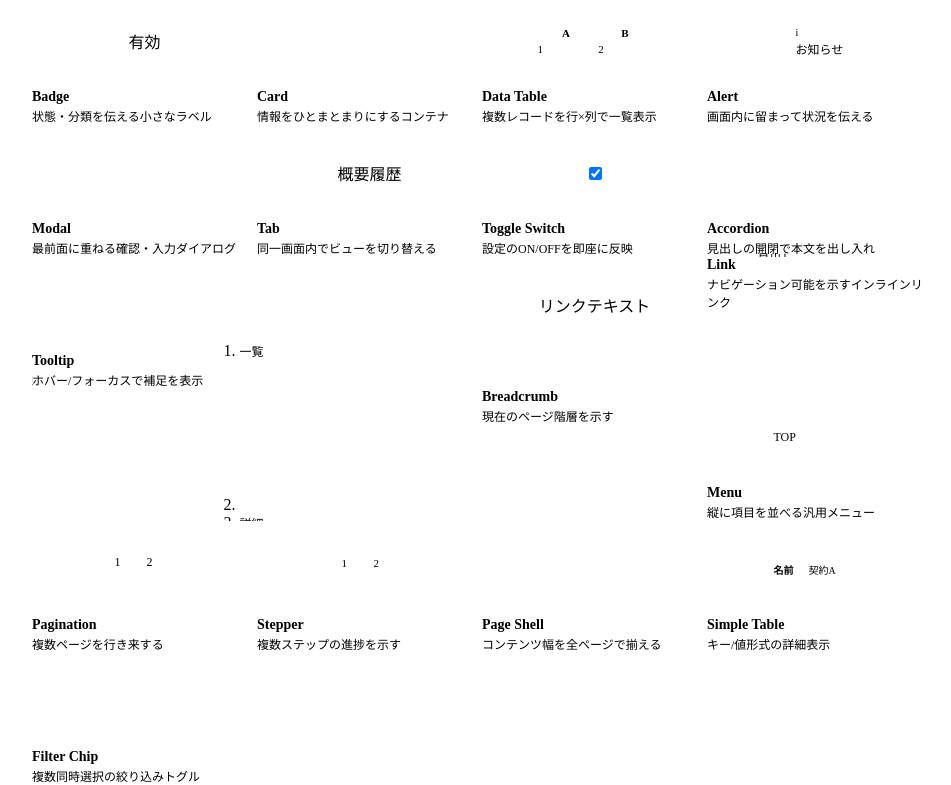
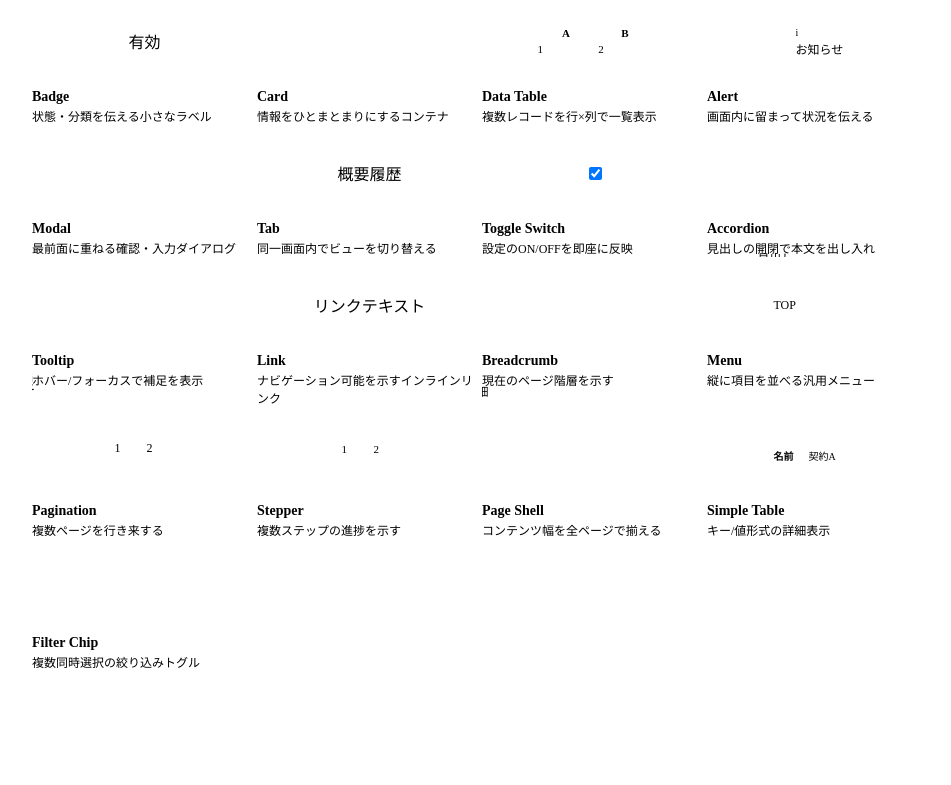
Before and after one commit to shingai-alt/my-design-system, a website built with Vite: page preview/index.html in a window 1280 px wide. Shown: the part 2363-3148 px from the top of the page, without its empty margins (158-1109 px from the left). After the commit the page ends 3034 px from the top, so only its background shows below. Built offline with nearby package versions, Linux system fonts and the light colour scheme.

Commit message:
fix: トップページのLink/Breadcrumbカードが表示崩れする不具合を修正
catalog-grid-cardの<a>の中にプレビュー用の<a class="link">がネストしており、
HTML仕様上のa入れ子禁止によりブラウザがタグを分裂させ、カードの枠が崩れていた。
プレビューはpointer-events:noneで非活性なため、spanに変更して解消。

```diff
--- a/preview/index.html
+++ b/preview/index.html
@@ -190,13 +190,13 @@
       </a>
 
       <a class="catalog-grid-card" href="components/link.html">
-        <div class="catalog-grid-card-preview"><a class="link" style="pointer-events:none;" tabindex="-1"><span class="link-label">リンクテキスト</span></a></div>
+        <div class="catalog-grid-card-preview"><span class="link" style="pointer-events:none;"><span class="link-label">リンクテキスト</span></span></div>
         <div class="catalog-grid-card-body"><p class="catalog-grid-card-title">Link</p><p class="catalog-grid-card-desc">ナビゲーション可能を示すインラインリンク</p></div>
       </a>
 
       <a class="catalog-grid-card" href="components/breadcrumb.html">
         <div class="catalog-grid-card-preview" style="pointer-events:none;">
-          <nav class="breadcrumb"><ol><li><a class="link" style="font-size:12px;"><span class="link-label">一覧</span></a></li><li class="breadcrumb-sep"><svg class="icon icon-xs"><use href="icons.svg#lucide-chevron-right"></use></svg></li><li><span class="breadcrumb-current" style="font-size:12px;">詳細</span></li></ol></nav>
+          <nav class="breadcrumb"><ol><li><span class="link" style="font-size:12px;"><span class="link-label">一覧</span></span></li><li class="breadcrumb-sep"><svg class="icon icon-xs"><use href="icons.svg#lucide-chevron-right"></use></svg></li><li><span class="breadcrumb-current" style="font-size:12px;">詳細</span></li></ol></nav>
         </div>
         <div class="catalog-grid-card-body"><p class="catalog-grid-card-title">Breadcrumb</p><p class="catalog-grid-card-desc">現在のページ階層を示す</p></div>
       </a>
```
